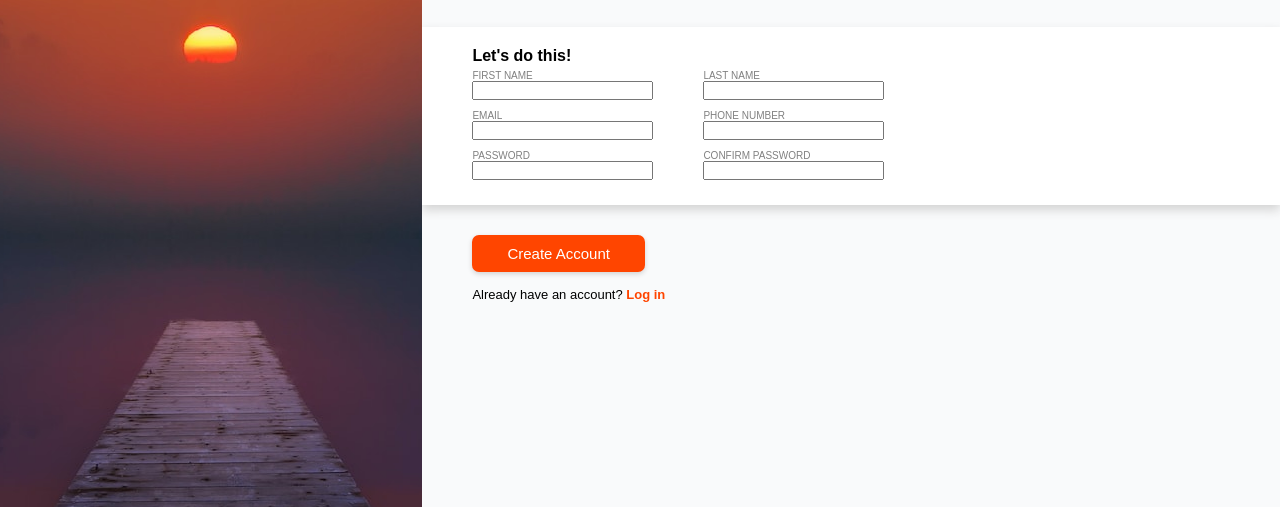
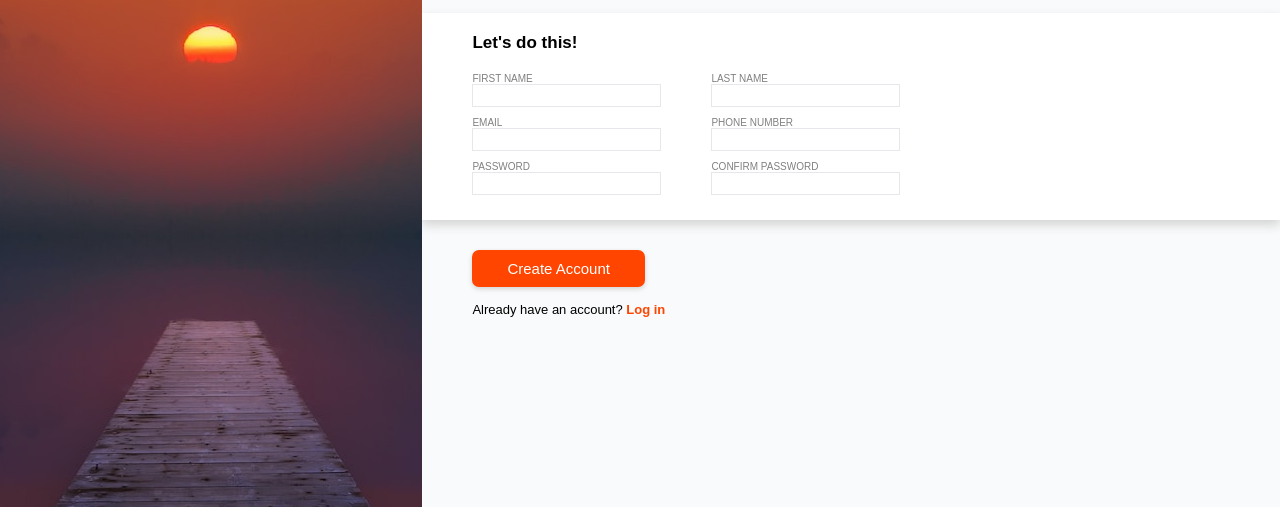
Before and after one commit to karleenheong/odin-sign-up-form, a plain HTML site: page index.html in a window 1280 px wide. Shown: the part 293-800 px from the top of the page. Drawn offline with Linux system fonts and the light colour scheme.

Commit message:
Style input fields and check validation works

```diff
--- a/index.html
+++ b/index.html
@@ -43,7 +43,7 @@
                     </div>
                     <div class="label-input">
                       <label for="pwd">PASSWORD</label>
-                      <input type="password" id="pwd">
+                      <input type="password" id="pwd" class="error" minlength="7">
                     </div>
                   </div>
 
@@ -58,7 +58,7 @@
                     </div>
                     <div class="label-input">
                       <label for="pwd-confirm">CONFIRM PASSWORD</label>
-                      <input type="password" id="pwd-confirm">
+                      <input type="password" id="pwd-confirm" class="error" minlength="7">
                     </div>
                   </div>
                 </div>
--- a/styles.css
+++ b/styles.css
@@ -1,6 +1,10 @@
 * {
   margin: 0;
   padding: 0;
+}
+
+*, *:before, *:after {
+  box-sizing: border-box;
 }
 
 body {
@@ -90,6 +94,7 @@ body {
 form {
   display: flex;
   flex-direction: column;
+  gap: 15px;
 }
 
 .form-fields {
@@ -110,7 +115,22 @@ form {
 }
 
 h2 {
-  font-size: 16px;
+  font-size: 17px;
+}
+
+input {
+  border: 1px solid #E5E7EB;
+  padding: 3px 5px;
+
+}
+
+input:focus {
+  border: 1px solid blue;
+  box-shadow: 0px 2px 5px lightgrey;
+}
+
+.error:invalid {
+  border: 1px solid red;
 }
 
 .submit-btn {
```
